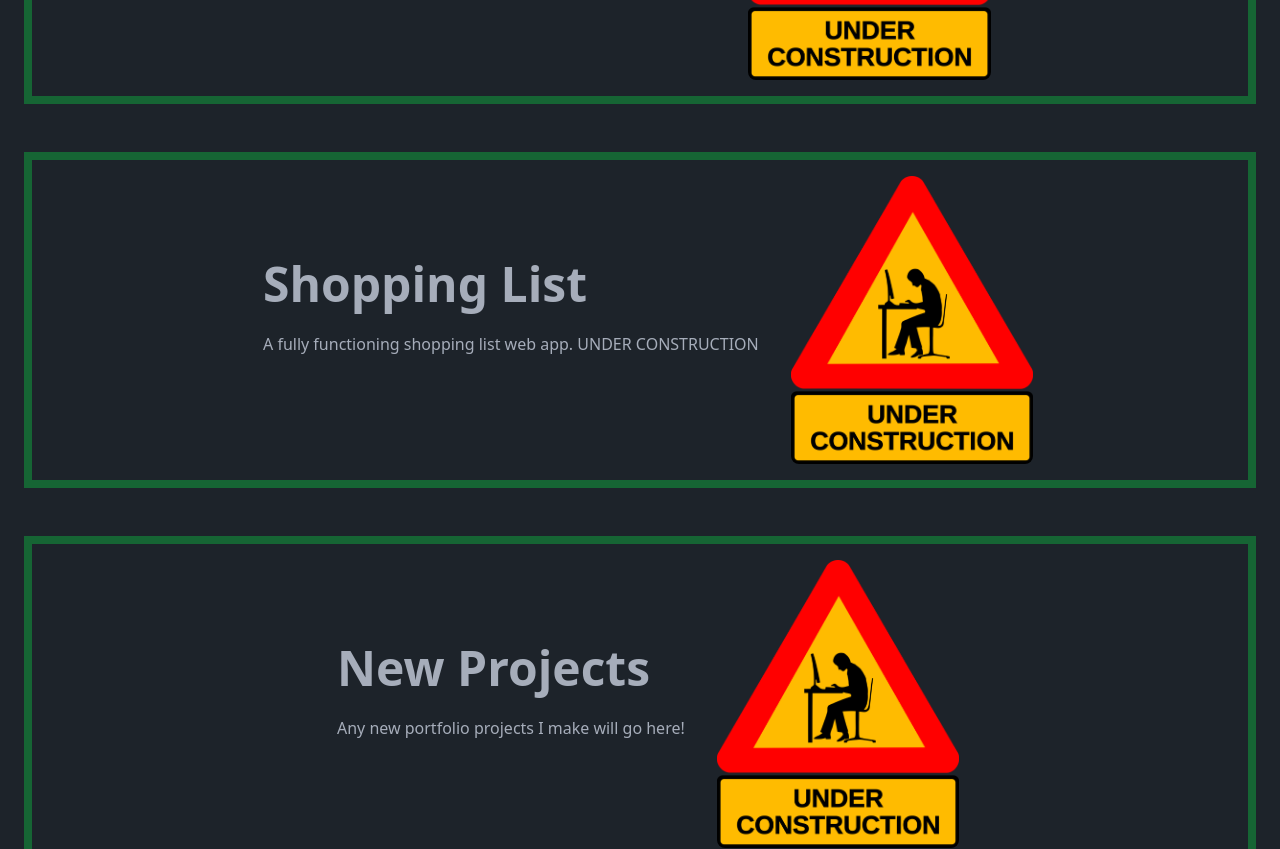
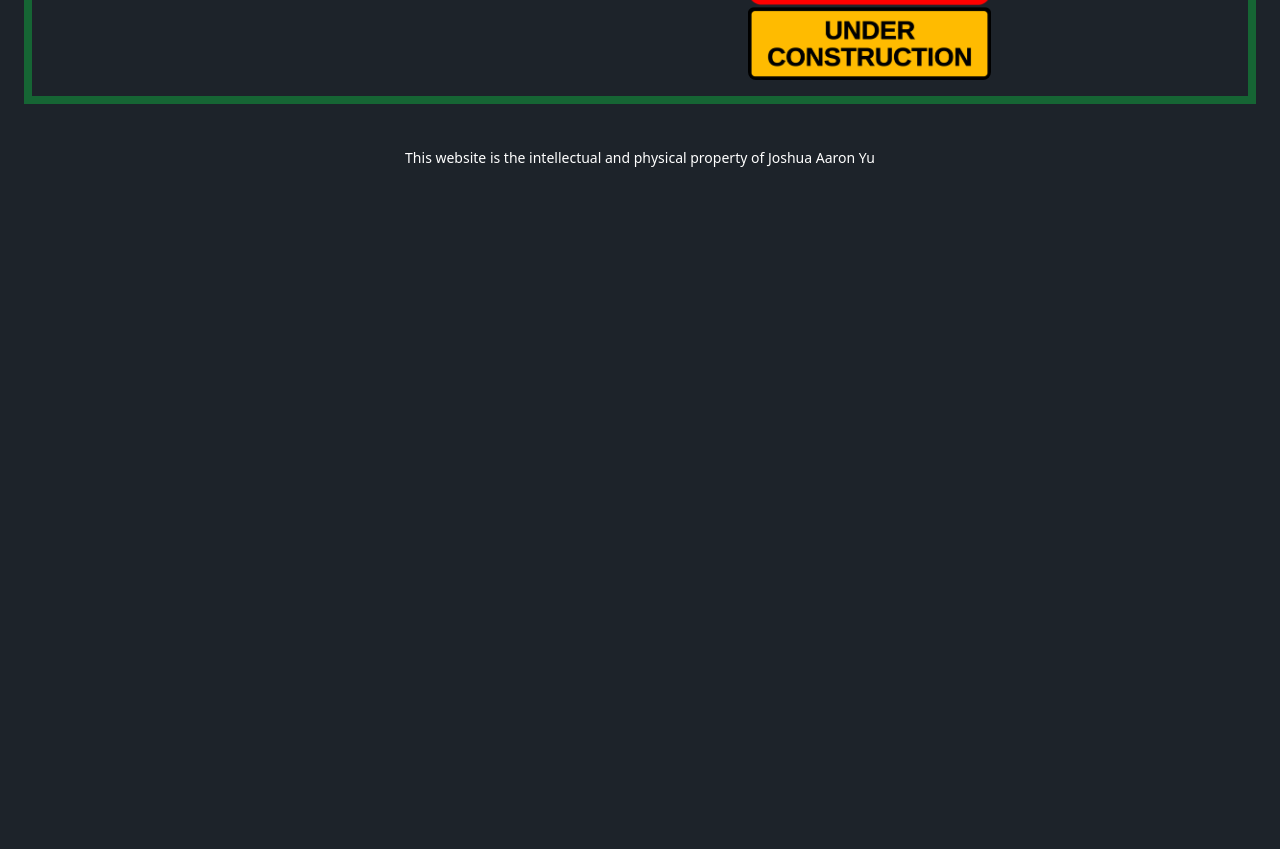
Before and after one commit to JoshuaYu2023/personal-website, a Next.js app in the folder frontend/: page / in a window 1280 px wide. Shown: the part 900-1749 px from the top of the page. After the commit the page ends 1088 px from the top, so only its background shows below. Built offline with nearby package versions, Linux system fonts and the light colour scheme; what tailwindcss-animated would draw is missing.

Commit message:
clean up landing page by commenting out projects that aren't being worked on

```diff
--- a/frontend/src/app/page.tsx
+++ b/frontend/src/app/page.tsx
@@ -12,8 +12,8 @@ export default function Home() {
                          description={'A short about me website made as a class assignment at CNM Ingenuities Deep Dive Full Stack Bootcamp. It was originally made using HTML, TailwindCSS, and DaisyUI, but has been transferred over to React to be used as a portfolio piece.'}/>
             <ProjectHero image={'/js-events.png'} alt={'Under Construction'} link={'/js-events'} title={'JavaScript Events'} description={'A web page that depicts different functions that can be created with JavaScript.'}/>
             <ProjectHero image={'/construction.png'} alt={'Under Construction'} link={'/color-picker'} title={'Color Picker'} description={'A color wheel/picker web app. UNDER CONSTRUCTION'}/>
-            <ProjectHero image={'/construction.png'} alt={'Under Construction'} link={'/shopping-list'} title={'Shopping List'} description={'A fully functioning shopping list web app. UNDER CONSTRUCTION'}/>
-            <ProjectHero image={'/construction.png'} alt={'Under Construction'} link={'/'} title={'New Projects'} description={'Any new portfolio projects I make will go here!'}/>
+            {/*<ProjectHero image={'/construction.png'} alt={'Under Construction'} link={'/shopping-list'} title={'Shopping List'} description={'A fully functioning shopping list web app. UNDER CONSTRUCTION'}/>*/}
+            {/*<ProjectHero image={'/construction.png'} alt={'Under Construction'} link={'/'} title={'New Projects'} description={'Any new portfolio projects I make will go here!'}/>*/}
             {/*TODO: Make ProjectHero's for other projects I will work on. Make a brief description about the landing page*/}
             <Footer/>
         </>
```
